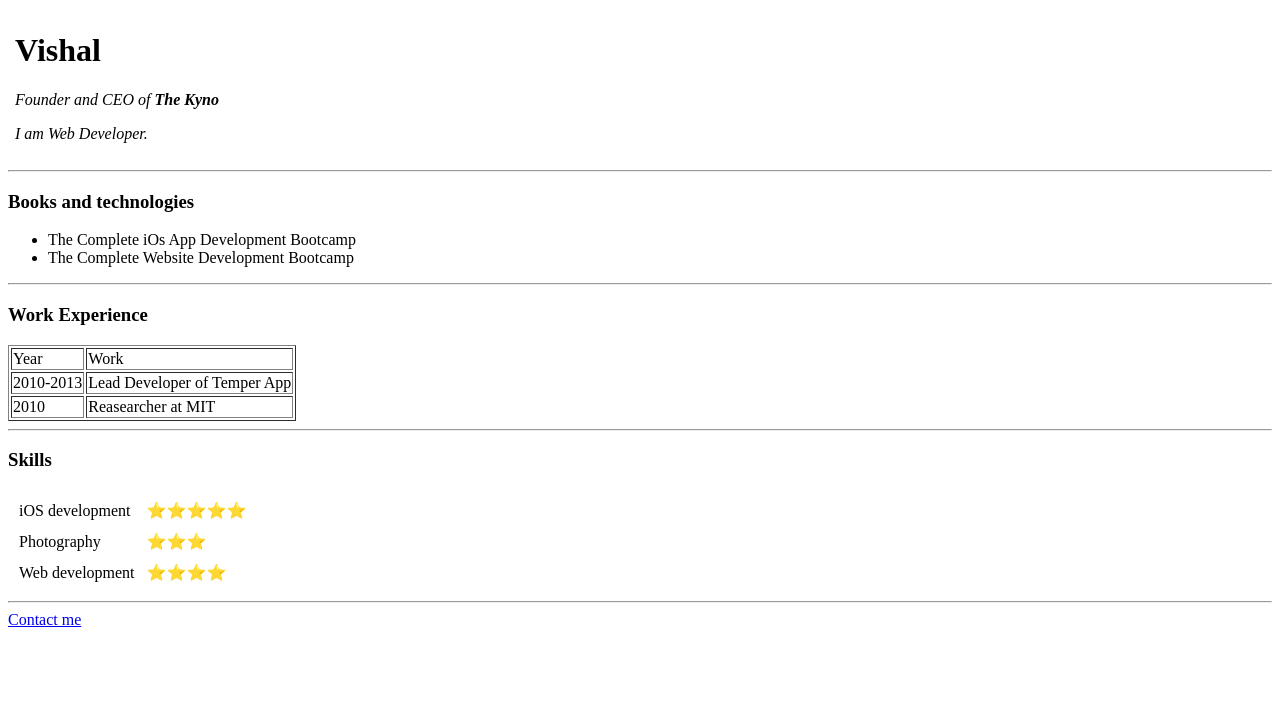
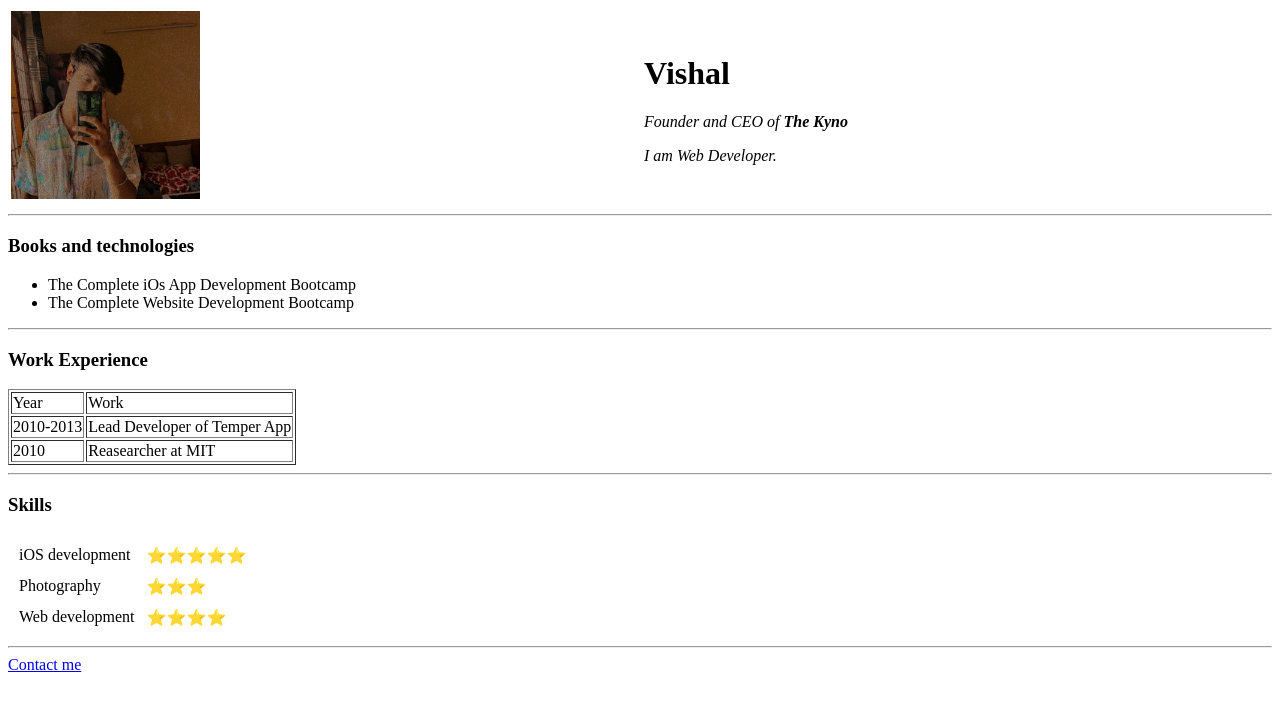
Before and after one commit to vxshl10/cv, a plain HTML site: page index.html in a window 1280 px wide. Drawn offline with Linux system fonts and the light colour scheme.

Commit message:
Update index.html

```diff
--- a/index.html
+++ b/index.html
@@ -11,7 +11,7 @@
 <body>
     <table>
         <tr>
-            <td><img src="images/IMG_20220702_165223_151.jpg" alt="" width="30%"></td>
+            <td><img src="IMG_20220702_165223_151.jpg" alt="" width="30%"></td>
             <td><h1>Vishal</h1>
                 <p><em>Founder and CEO of <strong> <a href="#"></a>The Kyno</strong></p>
                 <p>I am Web Developer.</p>
```
